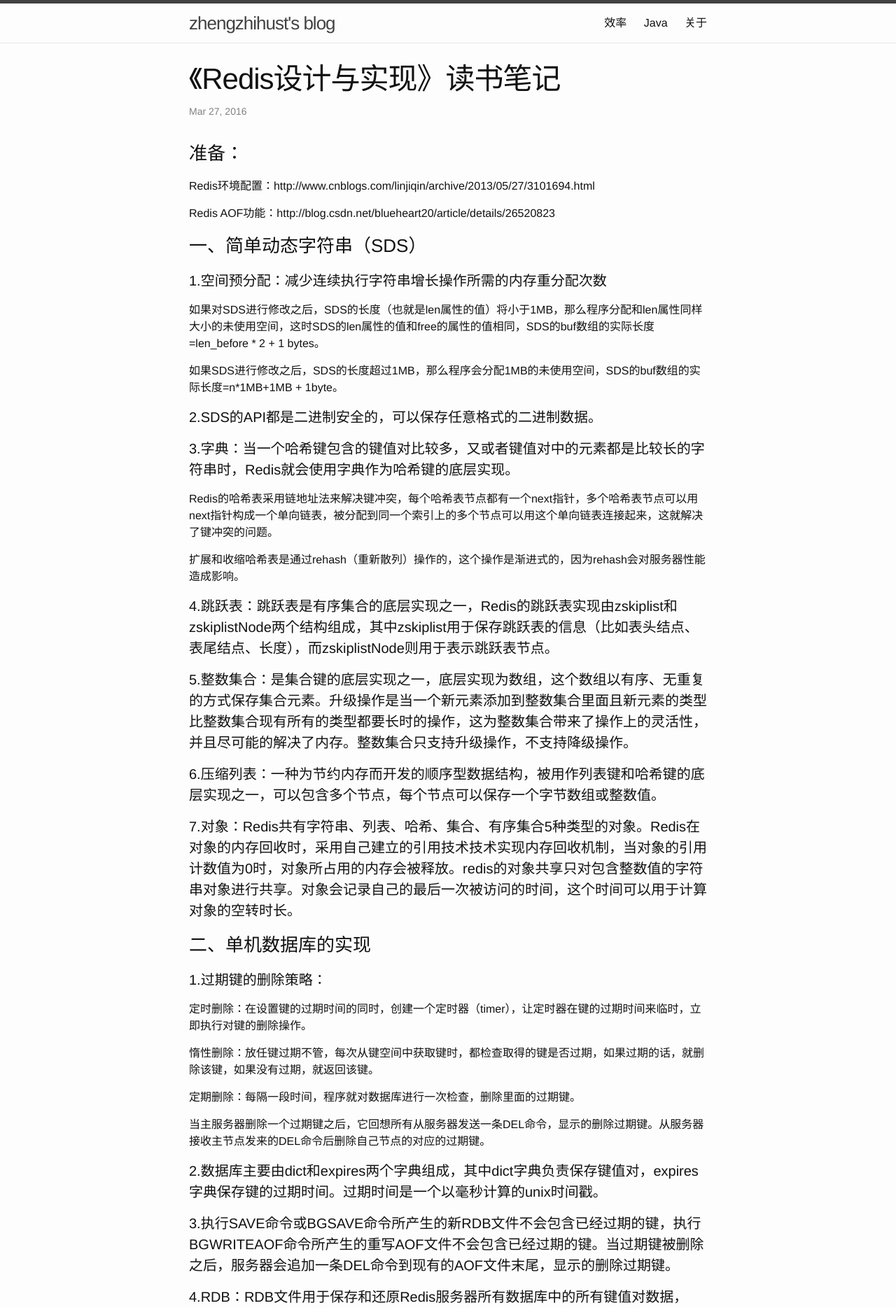
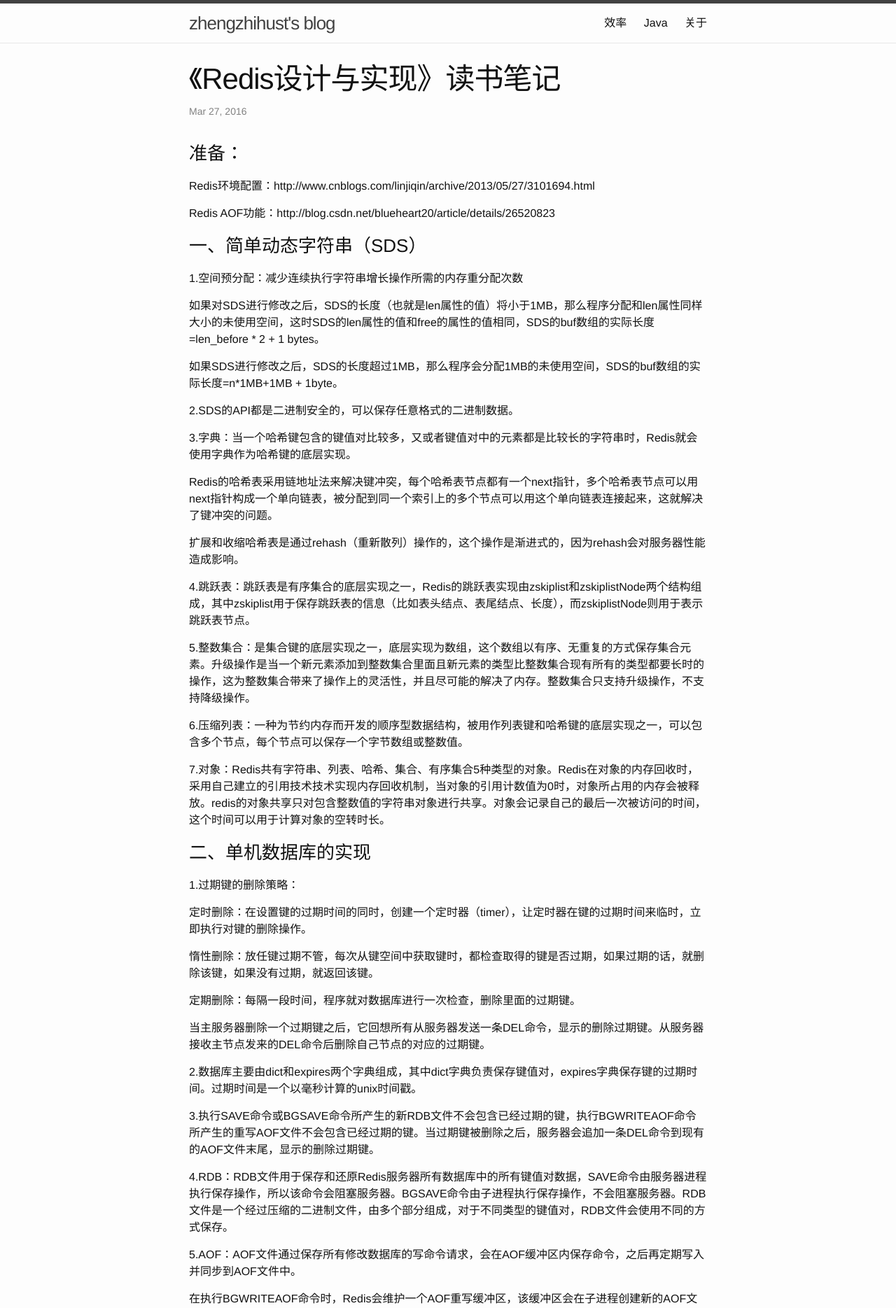
Before and after one commit to zhengzhihust/eric.github.io, a Jekyll site: the page built from _posts/2016-03-27-redis-note-of-comprehension.markdown, in a window 1280 px wide. Shown: the top 1869 px of the page at 70% size. Built offline with Jekyll 4.4.1, drawn with Linux system fonts in a browser that asks for light colours.

Commit message:
@yuanlang

```diff
--- a/_posts/2016-03-27-redis-note-of-comprehension.markdown
+++ b/_posts/2016-03-27-redis-note-of-comprehension.markdown
@@ -15,31 +15,31 @@
 
 ### 一、简单动态字符串（SDS）
 
-#### 1.空间预分配：减少连续执行字符串增长操作所需的内存重分配次数
+1.空间预分配：减少连续执行字符串增长操作所需的内存重分配次数
 
 如果对SDS进行修改之后，SDS的长度（也就是len属性的值）将小于1MB，那么程序分配和len属性同样大小的未使用空间，这时SDS的len属性的值和free的属性的值相同，SDS的buf数组的实际长度=len_before * 2 + 1 bytes。
 
 如果SDS进行修改之后，SDS的长度超过1MB，那么程序会分配1MB的未使用空间，SDS的buf数组的实际长度=n*1MB+1MB + 1byte。
 
-#### 2.SDS的API都是二进制安全的，可以保存任意格式的二进制数据。
+2.SDS的API都是二进制安全的，可以保存任意格式的二进制数据。
 
-#### 3.字典：当一个哈希键包含的键值对比较多，又或者键值对中的元素都是比较长的字符串时，Redis就会使用字典作为哈希键的底层实现。
+3.字典：当一个哈希键包含的键值对比较多，又或者键值对中的元素都是比较长的字符串时，Redis就会使用字典作为哈希键的底层实现。
 
 Redis的哈希表采用链地址法来解决键冲突，每个哈希表节点都有一个next指针，多个哈希表节点可以用next指针构成一个单向链表，被分配到同一个索引上的多个节点可以用这个单向链表连接起来，这就解决了键冲突的问题。
 
 扩展和收缩哈希表是通过rehash（重新散列）操作的，这个操作是渐进式的，因为rehash会对服务器性能造成影响。
 
-#### 4.跳跃表：跳跃表是有序集合的底层实现之一，Redis的跳跃表实现由zskiplist和zskiplistNode两个结构组成，其中zskiplist用于保存跳跃表的信息（比如表头结点、表尾结点、长度），而zskiplistNode则用于表示跳跃表节点。
+4.跳跃表：跳跃表是有序集合的底层实现之一，Redis的跳跃表实现由zskiplist和zskiplistNode两个结构组成，其中zskiplist用于保存跳跃表的信息（比如表头结点、表尾结点、长度），而zskiplistNode则用于表示跳跃表节点。
 
-#### 5.整数集合：是集合键的底层实现之一，底层实现为数组，这个数组以有序、无重复的方式保存集合元素。升级操作是当一个新元素添加到整数集合里面且新元素的类型比整数集合现有所有的类型都要长时的操作，这为整数集合带来了操作上的灵活性，并且尽可能的解决了内存。整数集合只支持升级操作，不支持降级操作。
+5.整数集合：是集合键的底层实现之一，底层实现为数组，这个数组以有序、无重复的方式保存集合元素。升级操作是当一个新元素添加到整数集合里面且新元素的类型比整数集合现有所有的类型都要长时的操作，这为整数集合带来了操作上的灵活性，并且尽可能的解决了内存。整数集合只支持升级操作，不支持降级操作。
 
-#### 6.压缩列表：一种为节约内存而开发的顺序型数据结构，被用作列表键和哈希键的底层实现之一，可以包含多个节点，每个节点可以保存一个字节数组或整数值。
+6.压缩列表：一种为节约内存而开发的顺序型数据结构，被用作列表键和哈希键的底层实现之一，可以包含多个节点，每个节点可以保存一个字节数组或整数值。
 
-#### 7.对象：Redis共有字符串、列表、哈希、集合、有序集合5种类型的对象。Redis在对象的内存回收时，采用自己建立的引用技术技术实现内存回收机制，当对象的引用计数值为0时，对象所占用的内存会被释放。redis的对象共享只对包含整数值的字符串对象进行共享。对象会记录自己的最后一次被访问的时间，这个时间可以用于计算对象的空转时长。
+7.对象：Redis共有字符串、列表、哈希、集合、有序集合5种类型的对象。Redis在对象的内存回收时，采用自己建立的引用技术技术实现内存回收机制，当对象的引用计数值为0时，对象所占用的内存会被释放。redis的对象共享只对包含整数值的字符串对象进行共享。对象会记录自己的最后一次被访问的时间，这个时间可以用于计算对象的空转时长。
 
 ### 二、单机数据库的实现
 
-#### 1.过期键的删除策略：
+1.过期键的删除策略：
 
 定时删除：在设置键的过期时间的同时，创建一个定时器（timer），让定时器在键的过期时间来临时，立即执行对键的删除操作。
 
@@ -49,19 +49,19 @@
 
 当主服务器删除一个过期键之后，它回想所有从服务器发送一条DEL命令，显示的删除过期键。从服务器接收主节点发来的DEL命令后删除自己节点的对应的过期键。
 
-#### 2.数据库主要由dict和expires两个字典组成，其中dict字典负责保存键值对，expires字典保存键的过期时间。过期时间是一个以毫秒计算的unix时间戳。
+2.数据库主要由dict和expires两个字典组成，其中dict字典负责保存键值对，expires字典保存键的过期时间。过期时间是一个以毫秒计算的unix时间戳。
 
-#### 3.执行SAVE命令或BGSAVE命令所产生的新RDB文件不会包含已经过期的键，执行BGWRITEAOF命令所产生的重写AOF文件不会包含已经过期的键。当过期键被删除之后，服务器会追加一条DEL命令到现有的AOF文件末尾，显示的删除过期键。
+3.执行SAVE命令或BGSAVE命令所产生的新RDB文件不会包含已经过期的键，执行BGWRITEAOF命令所产生的重写AOF文件不会包含已经过期的键。当过期键被删除之后，服务器会追加一条DEL命令到现有的AOF文件末尾，显示的删除过期键。
 
-#### 4.RDB：RDB文件用于保存和还原Redis服务器所有数据库中的所有键值对数据，SAVE命令由服务器进程执行保存操作，所以该命令会阻塞服务器。BGSAVE命令由子进程执行保存操作，不会阻塞服务器。RDB文件是一个经过压缩的二进制文件，由多个部分组成，对于不同类型的键值对，RDB文件会使用不同的方式保存。
+4.RDB：RDB文件用于保存和还原Redis服务器所有数据库中的所有键值对数据，SAVE命令由服务器进程执行保存操作，所以该命令会阻塞服务器。BGSAVE命令由子进程执行保存操作，不会阻塞服务器。RDB文件是一个经过压缩的二进制文件，由多个部分组成，对于不同类型的键值对，RDB文件会使用不同的方式保存。
 
-#### 5.AOF：AOF文件通过保存所有修改数据库的写命令请求，会在AOF缓冲区内保存命令，之后再定期写入并同步到AOF文件中。
+5.AOF：AOF文件通过保存所有修改数据库的写命令请求，会在AOF缓冲区内保存命令，之后再定期写入并同步到AOF文件中。
 
 在执行BGWRITEAOF命令时，Redis会维护一个AOF重写缓冲区，该缓冲区会在子进程创建新的AOF文件期间，记录服务器执行的所有写命令，当子进程完成创建AOF文件的工作之后，服务器会将重写缓冲区中所有内容追加到新的AOF文件的末尾，使得新旧两个AOF文件所保存的数据库状态一致，最后，服务器用新的AOF文件替换旧的AOF文件，以此来完成AOF的文件重写操作。
 
 ### 四、独立功能的实现
 
-#### 1.Redis事务：
+1.Redis事务：
 
 多个命令会被入队到事务队列中，然后按照FIFO的顺序执行。
 
```
